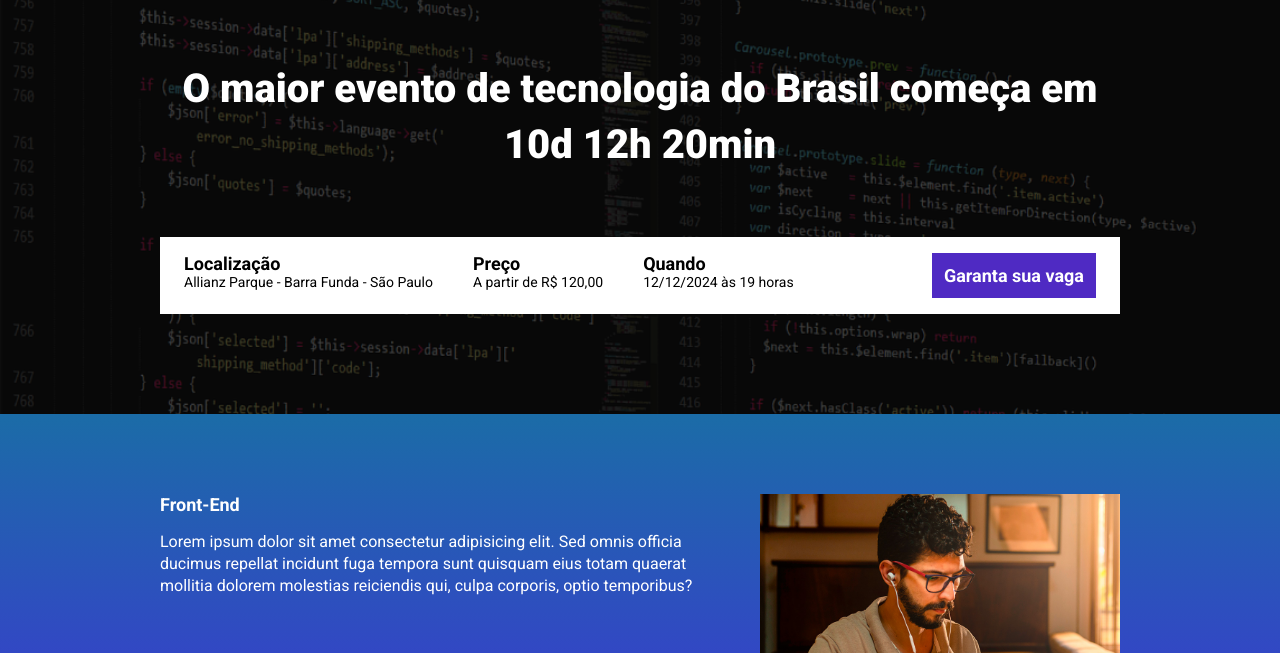
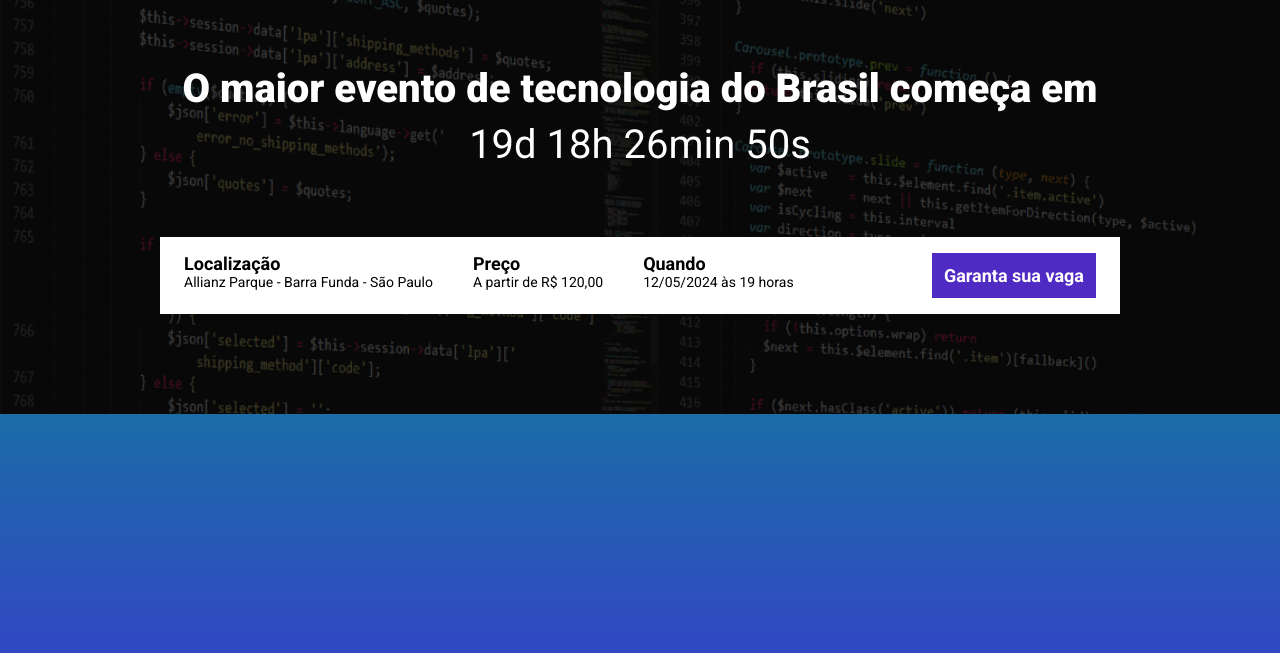
Before and after one commit to giselleferraro/modulo22_parcel, a website built with Parcel: page src/index.html in a window 1280 px wide. Shown: the part 147-800 px from the top of the page. Built offline with nearby package versions, Linux system fonts and the light colour scheme.

Commit message:
criando a contagem regressiva

```diff
--- a/package.json
+++ b/package.json
@@ -2,9 +2,9 @@
   "name": "modulo22_parcel",
   "version": "1.0.0",
   "description": "",
-  "main": "index.js",
   "scripts": {
     "dev": "parcel src/index.html src/styles/main.scss src/scripts/main.js",
+    "build": "parcel build src/index.html",
     "test": "echo \"Error: no test specified\" && exit 1"
   },
   "keywords": [],
--- a/src/index.html
+++ b/src/index.html
@@ -14,7 +14,9 @@
     <header class="hero">
         <div class="container">
             <img class="hero__logo" src="./images/ebac_logo.svg" alt="EBAC">
-            <p class="hero__text">O maior evento de tecnologia do Brasil começa em 10d 12h 20min</p>
+            <p class="hero__text">
+                O maior evento de tecnologia do Brasil começa em <span id="contador"></span>
+            </p>
             <div class="infos-bar">
                 <ul class="infos-bar__infos">
                     <li class="infos-bar__infos__item">
@@ -27,7 +29,7 @@
                     </li>
                     <li class="infos-bar__infos__item">
                         <b>Quando</b>
-                        12/12/2024 às 19 horas
+                        12/05/2024 às 19 horas
                     </li>
                 </ul>
                 <a href="#" class="button button--primary">
--- a/src/scripts/main.js
+++ b/src/scripts/main.js
@@ -1 +1,33 @@
-AOS.init();
+// AOS.init();
+
+const dataDoEvento = new Date ("may 12, 2024 19:00:00");
+const timeStampDoEvento = dataDoEvento.getTime();
+
+const contaAsHoras = setInterval(function() {
+    const agora = new Date();
+    const timeStampAtual = agora.getTime();
+
+    const distanciaAteOEvento = timeStampDoEvento - timeStampAtual;
+
+    const diaEmMs = 1000 * 60 * 60 * 24;
+    const horaEmMs = 1000 * 60 * 60;
+    const minEmMs = 1000 * 60;
+
+
+    const diasAteOEvento = Math.floor(distanciaAteOEvento / diaEmMs);
+    const horasAteOEvento =  Math.floor((distanciaAteOEvento % diaEmMs) / horaEmMs);
+    const minutosAteOEvento = Math.floor((distanciaAteOEvento % horaEmMs) / minEmMs);
+    const segundosAteOEvento = Math.floor((distanciaAteOEvento % minEmMs) / 1000);
+
+    console.log(diasAteOEvento);
+    console.log(horasAteOEvento);
+    console.log(minutosAteOEvento);
+    console.log(segundosAteOEvento);
+
+    document.getElementById('contador').innerHTML = `${diasAteOEvento}d ${horasAteOEvento}h ${minutosAteOEvento}min ${segundosAteOEvento}s`;
+
+    if (distanciaAteOEvento < 0) {
+        clearInterval(contaAsHoras);
+        document.getElementById('contador').innerHTML = 'Evento expirado';
+    }
+}, 1000);
```
